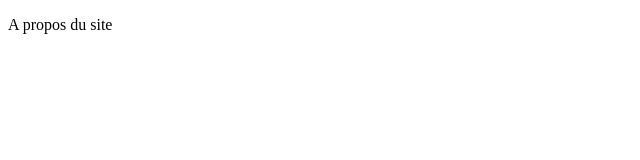
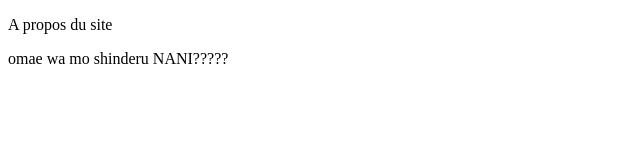
Before and after one commit to remysonneville/1PROG, a plain HTML site: page about.html in a window 1280 px wide. Shown: the whole page, without its empty margins (0-640 px from the left). Drawn offline with Linux system fonts and the light colour scheme.

Commit message:
Update about.html

```diff
--- a/about.html
+++ b/about.html
@@ -9,3 +9,4 @@
     <p>A propos du site</p>
 </body>
 </html>
+omae wa mo shinderu NANI?????
```
